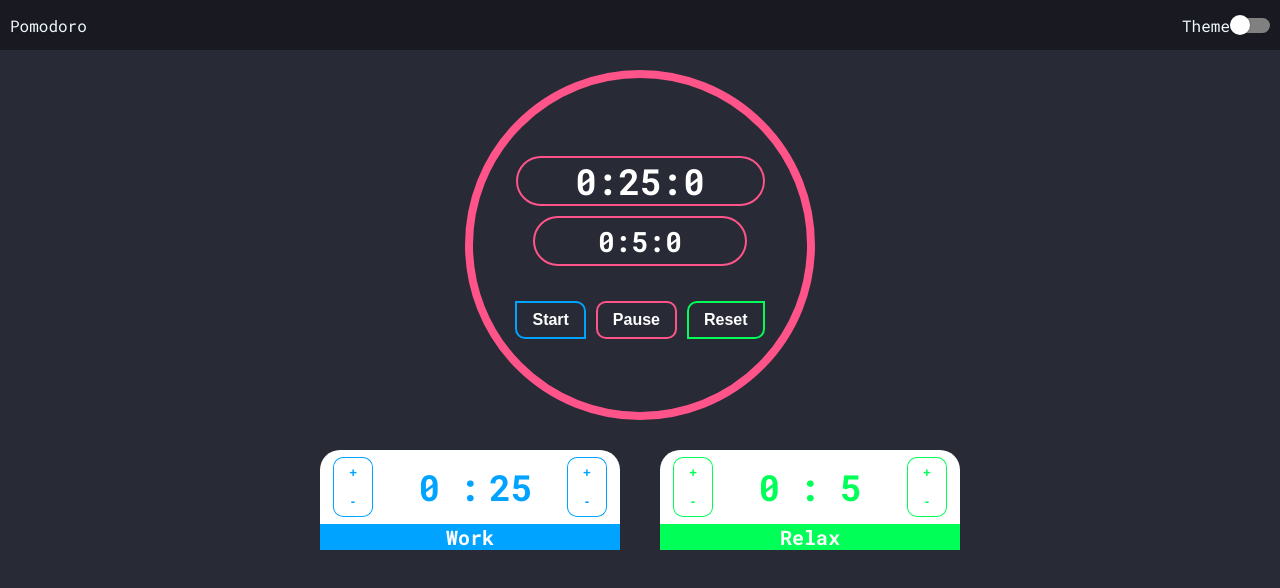
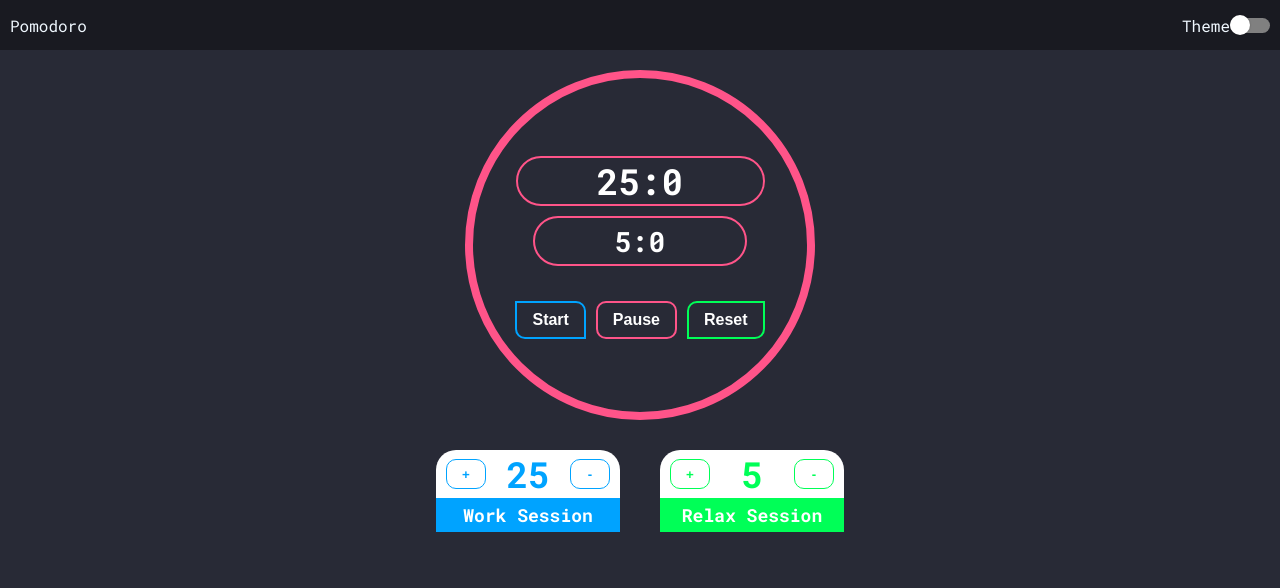
Before and after one commit to muril0-0/pomodoro-reactjs, a React (Create React App) app: page / in a window 1280 px wide. Shown: the top 588 px of the page. Built offline with nearby package versions, Linux system fonts and the light colour scheme.

Commit message:
Simplifying inputs

```diff
--- a/src/components/Display.js
+++ b/src/components/Display.js
@@ -4,26 +4,24 @@ import "../styles/display.css";
 import { useWork, useRelax } from "../utils/CustomHook";
 
 export default function Display() {
-  let { Work } = useWork();
-  let { Relax } = useRelax();
+  const { Work } = useWork();
+  const { Relax } = useRelax();
+
+  function handlerStart() {}
 
   return (
     <>
       <div className="wrapper-display">
-        <div className="work-time">{`${
-          Math.floor(Work / 60) < 24 ? Math.floor(Work / 60) : 24
-        }:${Math.floor(Work) < 60 ? Math.floor(Work) : Math.floor(Work) % 60}:${
-          Math.floor(Work) / 60 / 60 < 1 ? 0 : Math.floor(Work) / 60 / 60
+        <div className="work-time">{`${Math.floor(Work) / 60}:${
+          Math.floor(Work) % 60
         }`}</div>
-        <div className="relax-time">{`${
-          Math.floor(Relax / 60) < 24 ? Math.floor(Relax / 60) : 24
-        }:${
-          Math.floor(Relax) < 60 ? Math.floor(Relax) : Math.floor(Relax) % 60
-        }:${
-          Math.floor(Relax) / 60 / 60 < 1 ? 0 : Math.floor(Relax) / 60 / 60
+        <div className="relax-time">{`${Math.floor(Relax) / 60}:${
+          Math.floor(Relax) % 60
         }`}</div>
         <div className="controls">
-          <button id="play-btn">Start</button>
+          <button id="play-btn" onClick={handlerStart}>
+            Start
+          </button>
           <button id="pause-btn">Pause</button>
           <button id="reset-btn">Reset</button>
         </div>
--- a/src/components/Panel.js
+++ b/src/components/Panel.js
@@ -7,34 +7,23 @@ export default function Panel() {
   const { Work, setWork } = useWork();
   const { Relax, setRelax } = useRelax();
 
-  function UpHours(SelectTime) {
-    const newTime = SelectTime + 60;
-    return newTime;
+  function Up(SelectTime) {
+    if (SelectTime < 60 * 60) {
+      const newTime = SelectTime + 60;
+      console.log(newTime);
+      return newTime;
+    } else {
+      console.log("Zerro");
+      return 0;
+    }
   }
 
-  function DownHours(SelectTime) {
+  function Down(SelectTime) {
     if (SelectTime <= 0) {
       return 0;
     } else {
       const newTime = SelectTime - 60;
-      return newTime;
-    }
-  }
-
-  function UpMinutes(SelectTime) {
-    if (SelectTime <= 60 * 24 + 59) {
-      const newTime = SelectTime + 1;
-      return newTime;
-    } else {
-      return 0;
-    }
-  }
-
-  function DownMinutes(SelectTime) {
-    if (SelectTime <= 0) {
-      return 0;
-    } else {
-      const newTime = SelectTime - 1;
+      console.log(newTime);
       return newTime;
     }
   }
@@ -45,66 +34,35 @@ export default function Panel() {
         <div className="work-panel">
           <div className="selector-time">
             <div className="controls-time">
-              <button onClick={() => setWork(UpHours(Work))}>+</button>
-              <button onClick={() => setWork(DownHours(Work))}>-</button>
+              <button onClick={() => setWork(Up(Work))}>+</button>
             </div>
 
             <div className="work-inputs">
               <input
                 type="number"
-                id="workHour"
-                value={Math.floor(Work / 60) < 24 ? Math.floor(Work / 60) : 24}
-                min="0"
-                max="60"
-                onChange={(event) => setWork(event.target.value)}
-              />
-              :
-              <input
-                type="number"
                 id="workMinutes"
-                value={
-                  Math.floor(Work) < 60
-                    ? Math.floor(Work)
-                    : Math.floor(Work) % 60
-                }
+                value={Math.floor(Work) / 60}
                 min="0"
                 onChange={(event) => setWork(event.target.value)}
               />
             </div>
 
             <div className="controls-time">
-              <button onClick={() => setWork(UpMinutes(Work))}>+</button>
-              <button onClick={() => setWork(DownMinutes(Work))}>-</button>
+              <button onClick={() => setWork(Down(Work))}>-</button>
             </div>
           </div>
-          <p>Work</p>
+          <p>Work Session</p>
         </div>
         <div className="relax-panel">
           <div className="selector-time">
             <div className="controls-time">
-              <button onClick={() => setRelax(UpHours(Relax))}>+</button>
-              <button onClick={() => setRelax(DownHours(Relax))}>-</button>
+              <button onClick={() => setRelax(Up(Relax))}>+</button>
             </div>
             <div className="relax-inputs">
               <input
                 type="number"
-                id="relaxHour"
-                value={
-                  Math.floor(Relax / 60) < 24 ? Math.floor(Relax / 60) : 24
-                }
-                min="0"
-                max="60"
-                onChange={(event) => setRelax(event.target.value)}
-              />
-              :
-              <input
-                type="number"
                 id="relaxMinutes"
-                value={
-                  Math.floor(Relax) < 60
-                    ? Math.floor(Relax)
-                    : Math.floor(Relax) % 60
-                }
+                value={Math.floor(Relax) / 60}
                 min="0"
                 max="60"
                 onChange={(event) => setRelax(event.target.value)}
@@ -112,11 +70,10 @@ export default function Panel() {
             </div>
 
             <div className="controls-time">
-              <button onClick={() => setRelax(UpMinutes(Relax))}>+</button>
-              <button onClick={() => setRelax(DownMinutes(Relax))}>-</button>
+              <button onClick={() => setRelax(Down(Relax))}>-</button>
             </div>
           </div>
-          <p>Relax</p>
+          <p>Relax Session</p>
         </div>
       </div>
     </>
--- a/src/styles/panel.css
+++ b/src/styles/panel.css
@@ -2,16 +2,17 @@
   display: flex;
   flex-direction: row;
   align-items: center;
-  justify-content: space-between;
-  width: 50%;
+  justify-content: center;
+  width: 35%;
   margin-top: 30px;
 }
 
 .work-panel,
 .relax-panel {
-  width: 300px;
-  height: 100px;
+  width: 100%;
+  height: 100%;
   border-radius: 20px 20px 0 0;
+  margin: 0px 20px;
 
   display: flex;
   flex-direction: column;
@@ -34,21 +35,22 @@
   display: flex;
   flex-direction: row;
   align-items: center;
-  justify-content: space-around;
-  height: 100%;
+  justify-content: space-between;
 }
 
 .work-panel > p {
   background-color: var(--blue);
   color: #fff;
-  font-size: 20px;
+  font-size: 18px;
+  padding: 5px 0px;
   text-align: center;
 }
 
 .relax-panel > p {
   background-color: var(--green);
   color: #fff;
-  font-size: 20px;
+  font-size: 18px;
+  padding: 5px 0px;
   text-align: center;
 }
 
@@ -60,29 +62,20 @@
 }
 
 .controls-time button {
-  border: none;
   width: 40px;
   height: 30px;
   font-weight: bold;
+  border-radius: 10px;
+  margin: 0 10px;
 
   display: flex;
   flex-direction: column;
   align-items: center;
   justify-content: center;
 
-  transition: transform 0.1s ease;
+  transition: transform 0.2s linear;
 
   cursor: pointer;
-}
-
-.controls-time button:first-child {
-  border-radius: 10px 10px 0px 0px;
-  border-bottom: none;
-}
-
-.controls-time button:last-child {
-  border-radius: 0px 0px 10px 10px;
-  border-top: none;
 }
 
 .work-panel button {
@@ -92,8 +85,9 @@
 }
 
 .work-panel button:hover {
+  border: none;
   background-color: var(--blue);
-  transform: scale(1.05);
+  transform: scale(1.1);
   color: #fff;
 }
 
@@ -104,8 +98,9 @@
 }
 
 .relax-panel button:hover {
+  border: none;
   background-color: var(--green);
-  transform: scale(1.05);
+  transform: scale(1.1);
   color: #fff;
 }
 
--- a/src/utils/CustomHook.js
+++ b/src/utils/CustomHook.js
@@ -3,8 +3,8 @@ import React, { createContext, useState, useContext } from "react";
 const CustomContext = createContext();
 
 export default function CustomProvider({ children }) {
-  const [Work, setWork] = useState(25);
-  const [Relax, setRelax] = useState(5);
+  const [Work, setWork] = useState(60 * 25);
+  const [Relax, setRelax] = useState(60 * 5);
 
   return (
     <CustomContext.Provider value={{ Work, setWork, Relax, setRelax }}>
```
